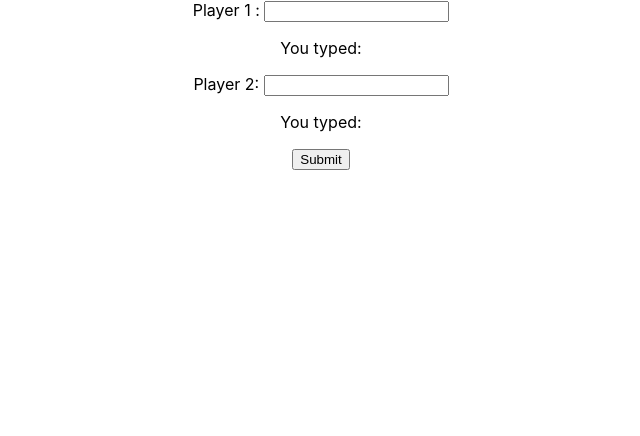
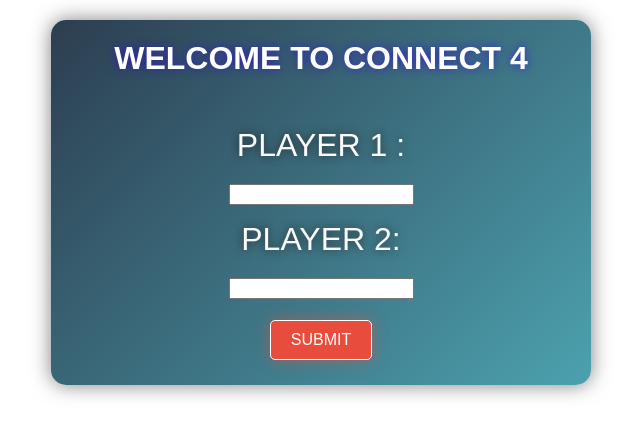
Before and after one commit to jasmine-ship-it/connect4game, a React (Create React App) app: page / in a window 1280 px wide. Shown: the top 436 px of the page, without its empty margins (319-959 px from the left). Built offline with nearby package versions, Linux system fonts and the light colour scheme.

Commit message:
updated css styling

```diff
--- a/src/App.css
+++ b/src/App.css
@@ -1,14 +1,52 @@
 .App {
   text-align: center;
+  background: linear-gradient(135deg, #2c3e50, #4ca1af);
+  border-radius: 15px;
+  padding: 20px;
+  text-align: center;
+  color: #fff;
+  font-family: 'Orbitron', sans-serif;
+  box-shadow: 0 0 20px rgba(0, 0, 0, 0.5);
+  max-width: 500px;
+  margin: 20px auto;
+  position: relative;
+}
+
+h1{
+  font-size: 2em;
+  margin-bottom: 20px;
+  text-transform: uppercase;
+  color: #ffffff;
+  text-shadow: 0 0 10px rgba(46, 7, 224, 0.7);
+}
+
+h2{
+  font-size: 2em;
+  margin-bottom: 20px;
+  text-transform: uppercase;
+  color: #0f100c;
+  text-shadow: 0 0 10px rgba(254, 254, 254, 0.7);
+}
+
+h3{
+  font-size: 2em;
+  margin-bottom: 20px;
+  text-transform: uppercase;
+  color: #c31d14;
+  text-shadow: 0 0 10px rgba(254, 254, 254, 0.7);
 }
 
 body {
   background-color: white;
 }
 
+.playerNameBox{
+ padding-top: 10%;
+}
+
 .yesNoContainer {
   padding-top: 10%;
-  /* align-items: center; */
+  align-items: center;
   height: 50px;
   width: 100px;
 }
@@ -19,6 +57,83 @@ body {
   opacity: 50%;
 }
 
+.yesButton {
+  background: #131313;
+  border: none;
+  padding: 10px 20px;
+  font-size: 1em;
+  color: #fff;
+  text-transform: uppercase;
+  margin: 5px;
+  border-radius: 5px;
+  cursor: pointer;
+  transition: all 0.3s ease;
+  border: 1px solid rgb(255, 252, 252);
+  box-shadow: 0 0 15px rgba(229, 225, 4, 0.5);
+}
+
+.noButton {
+  background: #131313;
+  border: none;
+  padding: 10px 20px;
+  font-size: 1em;
+  color: #fff;
+  text-transform: uppercase;
+  margin: 5px;
+  border-radius: 5px;
+  cursor: pointer;
+  transition: all 0.3s ease;
+  border: 1px solid rgb(255, 252, 252);
+  box-shadow: 0 0 15px rgba(229, 225, 4, 0.5);
+}
+
+.yesButton:hover{
+  background: #37c46a;
+}
+
+.noButton:hover{
+  background: #dd1e09;
+}
+
+button:active {
+  transform: scale(0.95);
+}
+
+label {
+  font-size: 2em;
+  margin-bottom: 20px;
+  text-transform: uppercase;
+  color: #fafafa;
+  text-shadow: 0 0 10px rgba(30, 17, 16, 0.7);
+  display: block; /* Ensures the label is above the input field */
+}
+
+.submitButton{
+  background: #e74c3c;
+  border: none;
+  padding: 10px 20px;
+  font-size: 1em;
+  color: #fff;
+  text-transform: uppercase;
+  margin: 5px;
+  border-radius: 5px;
+  cursor: pointer;
+  transition: all 0.3s ease;
+  border: 1px solid rgb(255, 252, 252);
+  box-shadow: 0 0 15px rgba(231, 76, 60, 0.5);
+}
+
+.yesResetGame-container{
+  border-radius: 15px;
+  padding: 20px;
+  text-align: center;
+  color: #fff;
+  font-family: 'Orbitron', sans-serif;
+  max-width: 500px;
+  margin: 20px auto;
+  position: relative;
+}
+
 .resetGame-button {
   border: 1px solid black;
   border-radius: 10%;
@@ -27,9 +142,10 @@ body {
 }
 
 .displayHolesContainer {
-  display: inline;
-  border-radius: 100%;
-  border: 1px solid grey;
+  display: inline;/* Change display to inline-block for proper sizing */
+  border-radius: 50%;/* Ensures the div is a perfect circle */
+  border: 1px solid rgb(3, 1, 1);
+  background-color: white; /* Fill color */
   height: 20px;
   width: 20px;
   align-items: center;
@@ -38,6 +154,11 @@ body {
   padding: 20px;
   line-height: 60px;
   margin-right: 10px;
+}
+
+@keyframes moveDown {
+  from {top: -200px;}
+  to {top: 0px;}
 }
 
 .displayHolesContainerRed {
@@ -53,6 +174,9 @@ body {
   padding: 20px;
   line-height: 60px;
   margin-right: 10px;
+  position: relative;
+  animation: moveDown 0.25s; /* Apply the animation */
+  animation-fill-mode: forwards; /* Ensure the animation only plays once and retains its final state */
 }
 
 .displayHolesContainerYellow {
@@ -71,20 +195,13 @@ body {
 }
 
 .selectColumn-button {
-  border: 0px solid yellow;
-  font-size: 0px;
-  opacity: 100%;
-}
+  opacity: 0%;
 
-.selectColumn-button:hover {
-  font-size: 0px;
-  opacity: 50%;
 }
 
 h1,
 h2 {
   display: inline;
-  color: black;
 }
 .title-frame {
   display: flex;
@@ -92,6 +209,11 @@ h2 {
   align-items: center;
   opacity: 100%;
   padding-left: 0%;
+  font-size: 1.5em;
+  margin-bottom: 5px;
+  text-transform: uppercase;
+  color: #ffffff;
+  text-shadow: 0 0 10px rgba(11, 3, 34, 0.7);
 }
 
 .row-container {
@@ -106,6 +228,7 @@ h2 {
 .board-frame {
   translate: 0% -105%;
 }
+
 @media (min-width: 725px) {
   .selectColumn-button {
     background-color: white;
--- a/src/App.js
+++ b/src/App.js
@@ -21,25 +21,30 @@ function App() {
 
   return (
     <div className="App">
+      {newPlayers ? <h1>Connect 4</h1> : <h1>Welcome to connect 4</h1>}
       {!newPlayers ? (
-        <div>
+        <div className="playerNameBox">
           <label htmlFor="name">Player 1 : </label>{" "}
           <input
             type="text"
             id="playerOneTextField"
             value={playerOneName}
             onChange={handleChange}
+            className="playerNameTextField"
           />
-          <p>You typed: {playerOneName}</p>
+          <p>{playerOneName}</p>
           <label htmlFor="name">Player 2: </label>
           <input
             type="text"
             id="playerTwoTextField"
             value={playerTwoName}
             onChange={handleChange}
+            className="playerNameTextField"
           />
-          <p>You typed: {playerTwoName}</p>
-          <button onClick={handleSubmit}>Submit</button>
+          <p>{playerTwoName}</p>
+          <button onClick={handleSubmit} className="submitButton">
+            Submit
+          </button>
         </div>
       ) : (
         <Game playerOneName={playerOneName} playerTwoName={playerTwoName} />
@@ -60,13 +65,17 @@ function YesResetGame(props) {
   return (
     <div>
       <div className="yesResetGame-container">
-        <h1>{props.status}</h1>
+        <h2>{props.status}</h2>
       </div>
       <div>
-        <button onClick={props.handleClickYes}>Yes</button>
+        <button onClick={props.handleClickYes} className="yesButton">
+          Yes
+        </button>
       </div>
       <div>
-        <button onClick={props.handleClickNo}>No</button>
+        <button onClick={props.handleClickNo} className="noButton">
+          No
+        </button>
       </div>
     </div>
   );
@@ -126,7 +135,7 @@ class Game extends Component {
     const indexOfFoundLast = columnCurrent.lastIndexOf(foundLast);
 
     if (columnCurrent.length > 6) {
-      alert("column slot is full");
+      // alert("column slot is full");
     } else {
       if (this.state.counter) {
         columnCurrent[indexOfFoundLast + 1] = "y";
@@ -238,7 +247,7 @@ class Game extends Component {
         (f0 && f0 === f1 && f0 === f2 && f0 === f3)
       ) {
         console.log(`winner! won by diagonal line SWNE`);
-        alert(`player ${d3 || e3 || f3} has won!`);
+        // alert(`player ${d3 || e3 || f3} has won!`);
         return this.state.counter ? "red" : "yellow";
       }
     }
@@ -281,13 +290,13 @@ class Game extends Component {
     if (this.state.playing === false) {
       return (
         <div>
-          <h1>goodbye!</h1>
+          <h3>goodbye</h3>
         </div>
       );
     }
     if (winner) {
       const winnerName = this.state.counter ? playerOneName : playerTwoName;
-      status = "winner is " + winnerName + "! do you want to play a new game?";
+      status = "winner is " + winnerName + "! play again?";
       return (
         <YesResetGame
           handleClickYes={() => {
@@ -307,7 +316,7 @@ class Game extends Component {
     return (
       <div>
         <div className="title-frame">
-          <h2>Connect 4</h2>
+          {/* <h1>Connect 4</h1> */}
           <p> {status}</p>
         </div>
 
```
